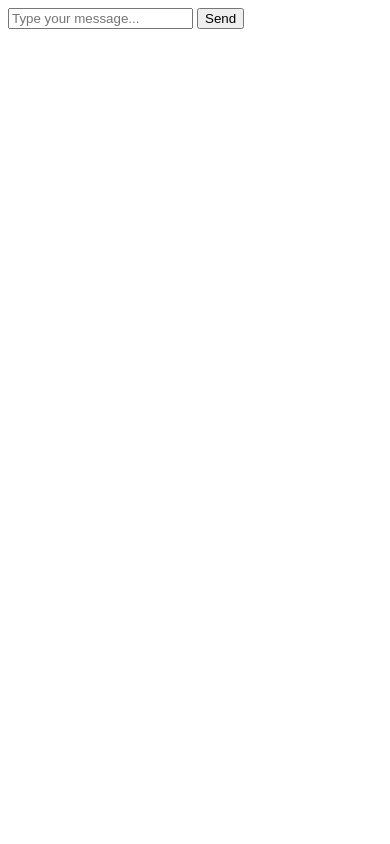
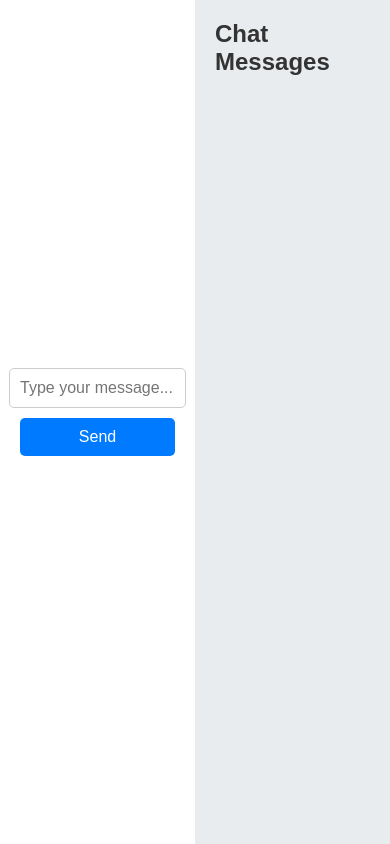
Before and after one commit to palakjain8382/webSocket-multiplayer-game, a website: page index.html in a window 390 px wide. Drawn offline with Linux system fonts and the light colour scheme.

Commit message:
completed ui

```diff
--- a/index.html
+++ b/index.html
@@ -4,13 +4,97 @@
     <meta charset="UTF-8">
     <meta name="viewport" content="width=device-width, initial-scale=1.0">
     <title>WebSocket Chat</title>
+    <style>
+        body {
+            display: flex;
+            height: 100vh;
+            margin: 0;
+            font-family: Arial, sans-serif;
+        }
+        #left-pane, #right-pane {
+            flex: 1;
+            overflow: auto;
+            padding: 20px;
+            box-sizing: border-box;
+        }
+        #left-pane {
+            display: flex;
+            flex-direction: column;
+            justify-content: center; /* Center content vertically */
+            align-items: center; /* Center content horizontally */
+        }
+        #messageForm {
+            margin-bottom: 20px;
+            display: flex;
+            flex-direction: column; /* Change to column */
+            align-items: center; /* Center align items */
+        }
+        #messageInput {
+            width: 100%; /* Take full width */
+            max-width: 300px; /* Limit maximum width */
+            padding: 10px;
+            border: 1px solid #ccc;
+            border-radius: 5px;
+            font-size: 16px;
+            margin-bottom: 10px; /* Add margin to separate from button */
+            outline: none;
+        }
+        #submitButton {
+            width: 100%; /* Take full width */
+            max-width: 300px; /* Limit maximum width */
+            padding: 10px 0; /* Adjust padding */
+            background-color: #007bff;
+            color: #fff;
+            border: none;
+            border-radius: 5px;
+            cursor: pointer;
+            font-size: 16px;
+            outline: none;
+            transition: background-color 0.3s; /* Add transition effect */
+        }
+        #submitButton:hover {
+            background-color: #0056b3;
+        }
+        #right-pane {
+            background-color: #e9ecef; /* Light grey background */
+            padding: 20px;
+            overflow: auto;
+        }
+        #right-pane h2 {
+            margin-top: 0;
+            margin-bottom: 20px;
+            font-size: 24px;
+            color: #333;
+        }
+        #messages {
+            overflow-y: auto;
+        }
+        .message {
+            margin-bottom: 10px;
+        }
+        .message-number {
+            font-weight: bold;
+            margin-right: 5px;
+        }
+        .message-content {
+            display: inline;
+        }
+        @media only screen and (max-width: 600px) {
+            #left-pane {
+                margin-top: 0;
+            }
+        }
+    </style>
 </head>
 <body>
-    <div id="chat">
+    <div id="left-pane">
         <form id="messageForm">
             <input type="text" id="messageInput" placeholder="Type your message...">
-            <button type="submit">Send</button>
+            <button type="submit" id="submitButton">Send</button>
         </form>
+    </div>
+    <div id="right-pane">
+        <h2>Chat Messages</h2>
         <div id="messages"></div>
     </div>
 
@@ -39,17 +123,26 @@
             }
         });
 
-
         function displayMessages(messages) {
             messagesDiv.innerHTML = ''; // Clear existing messages
-            messages.forEach(displayMessage);
+            messages.forEach((message, index) => {
+                displayMessage(message, index + 1);
+            });
         }
 
         function displayMessage(message) {
-            const p = document.createElement('p');
-            p.textContent = message;
-            messagesDiv.appendChild(p);
+    const messageContainer = document.createElement('div');
+    messageContainer.classList.add('message');
+
+    const messageContent = document.createElement('span');
+    messageContent.classList.add('message-content');
+    messageContent.textContent = message;
+
+    messageContainer.appendChild(messageContent);
+
+    messagesDiv.appendChild(messageContainer);
 }
+
     </script>
 </body>
 </html>
```
Also changed, not shown: img1.png (added), server.js (line endings or trailing spaces). Lines whose indentation alone changed are shown as unchanged.
